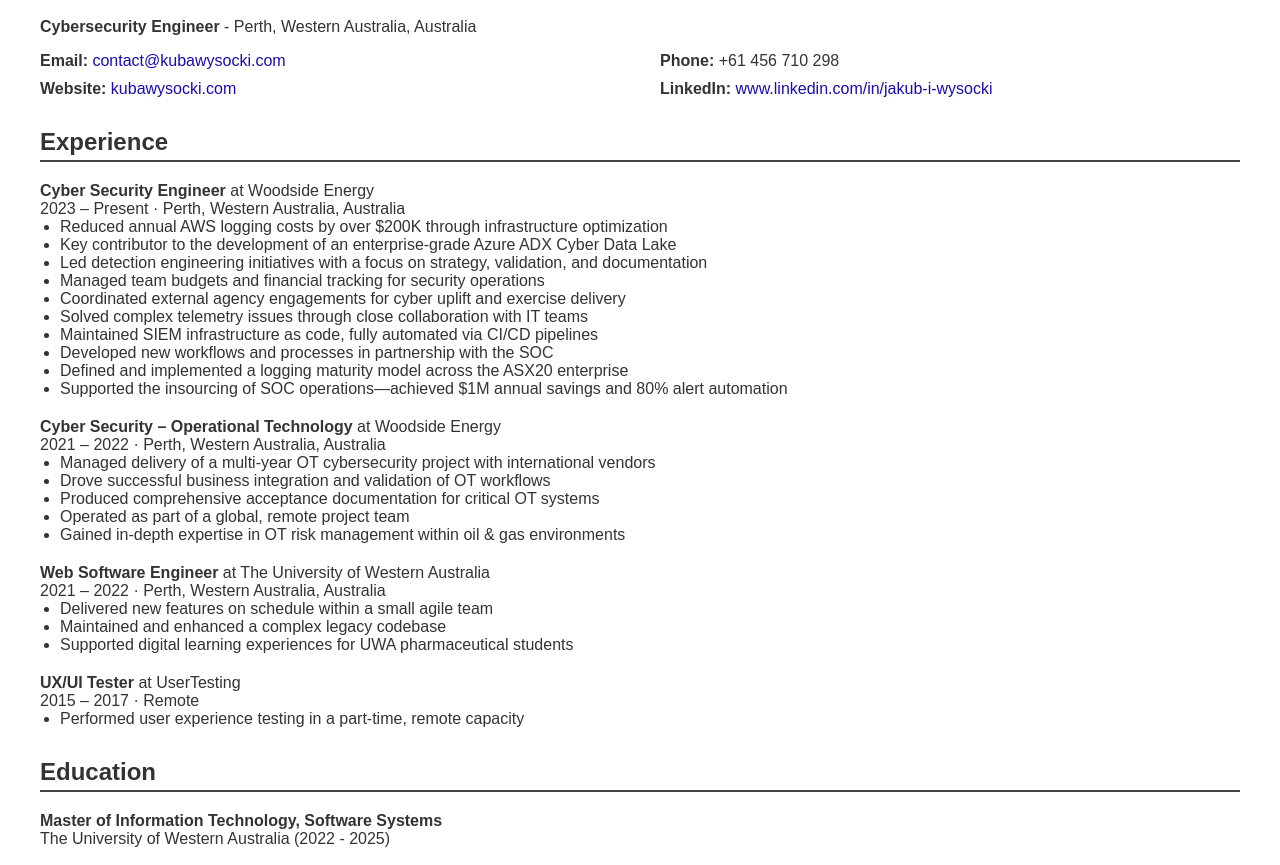
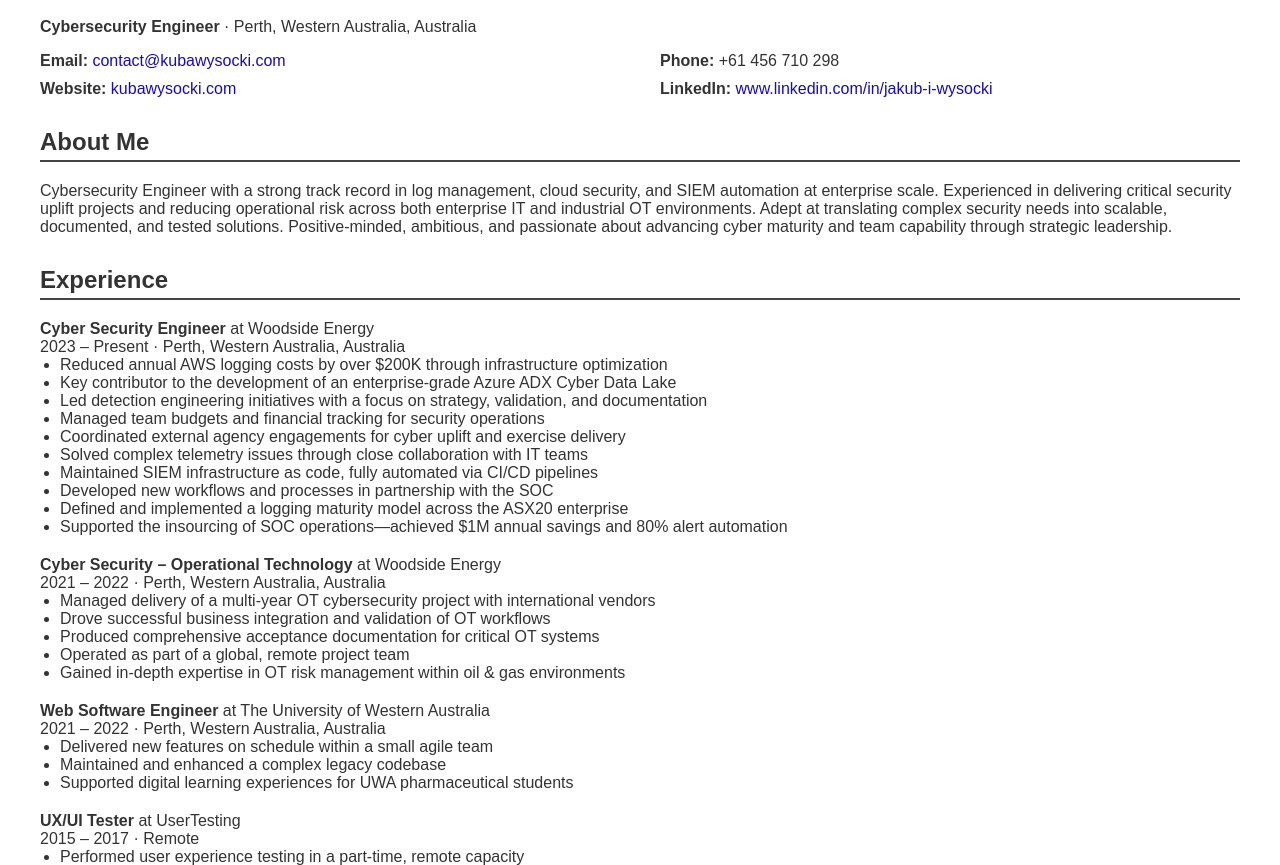
Before and after one commit to 22716248/22716248.github.io, a plain HTML site: page index.html in a window 1280 px wide. Shown: the part 86-951 px from the top of the page. Drawn offline with Linux system fonts and the light colour scheme.

Commit message:
Add Aboutme

```diff
--- a/index.html
+++ b/index.html
@@ -38,7 +38,7 @@
 </head>
 <body>
     <h1>Jakub Wysocki</h1>
-    <p><strong>Cybersecurity Engineer</strong> - Perth, Western Australia, Australia</p>
+    <p><strong>Cybersecurity Engineer</strong> · Perth, Western Australia, Australia</p>
 
 
 <div class="contact-grid">
@@ -46,6 +46,17 @@
     <div><strong>Phone:</strong> +61 456 710 298</div>
     <div><strong>Website:</strong> <a href="https://kubawysocki.com">kubawysocki.com</a></div>
     <div><strong>LinkedIn:</strong> <a href="https://www.linkedin.com/in/jakub-i-wysocki">www.linkedin.com/in/jakub-i-wysocki</a></div>
+</div>
+
+
+<div class="section">
+    <h2>About Me</h2>
+    <p>
+        Cybersecurity Engineer with a strong track record in log management, cloud security, and SIEM automation at enterprise scale.
+        Experienced in delivering critical security uplift projects and reducing operational risk across both enterprise IT and industrial OT environments.
+        Adept at translating complex security needs into scalable, documented, and tested solutions.
+        Positive-minded, ambitious, and passionate about advancing cyber maturity and team capability through strategic leadership.
+    </p>
 </div>
 
 
@@ -100,7 +111,7 @@
 
     <div class="section">
         <h2>Education</h2>
-        <div class='education-entry'><strong>Master of Information Technology, Software Systems</strong><br>The University of Western Australia (2022 - 2025)</div><div class='education-entry'><strong>Bachelor of Software Engineering and Data Science</strong><br>The University of Western Australia (2019 - 2021)</div>
+        <div class='education-entry'><strong>Master of Information Technology, Software Systems</strong><br>The University of Western Australia (2022 – 2025)</div><div class='education-entry'><strong>Bachelor of Software Engineering and Data Science</strong><br>The University of Western Australia (2019 – 2021)</div>
     </div>
 
     <div class="section">
```
